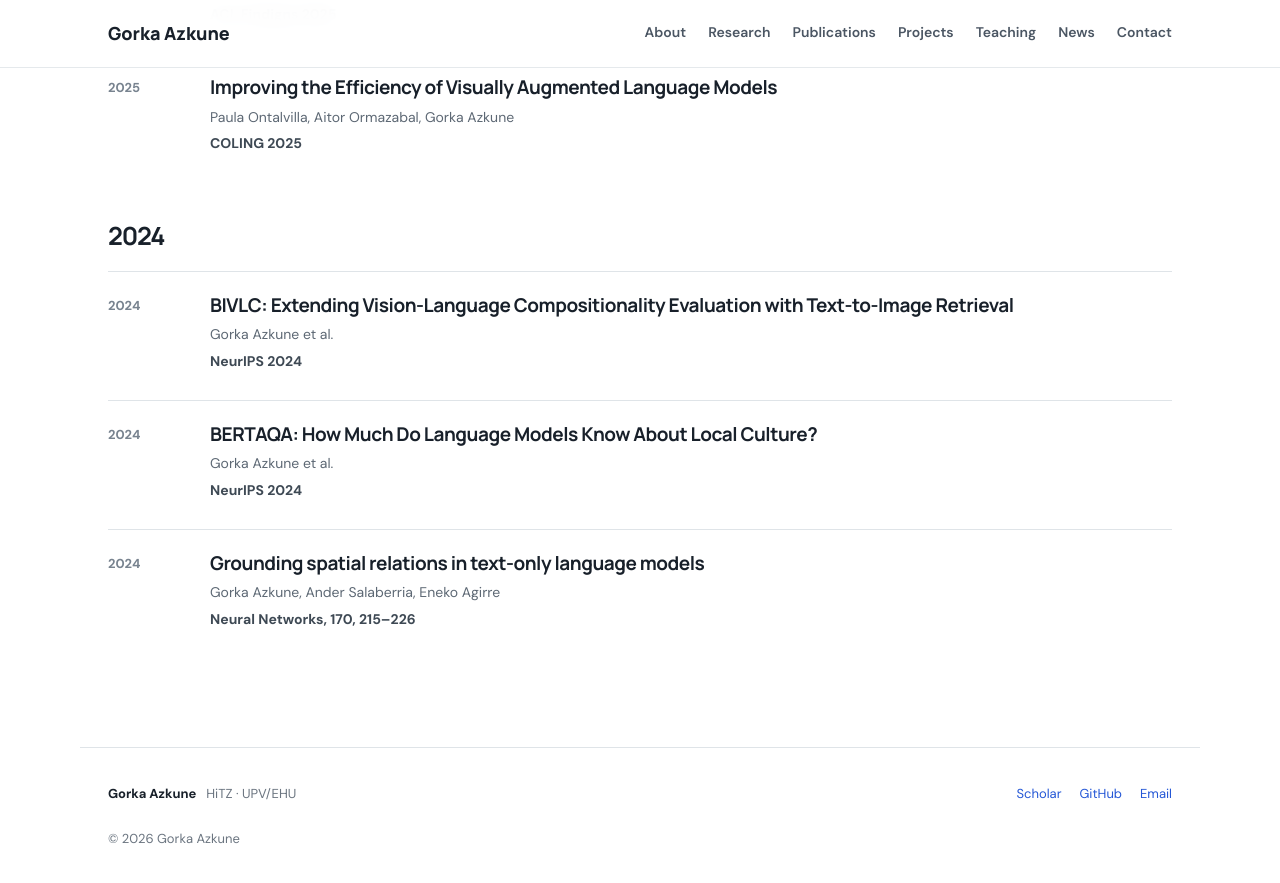
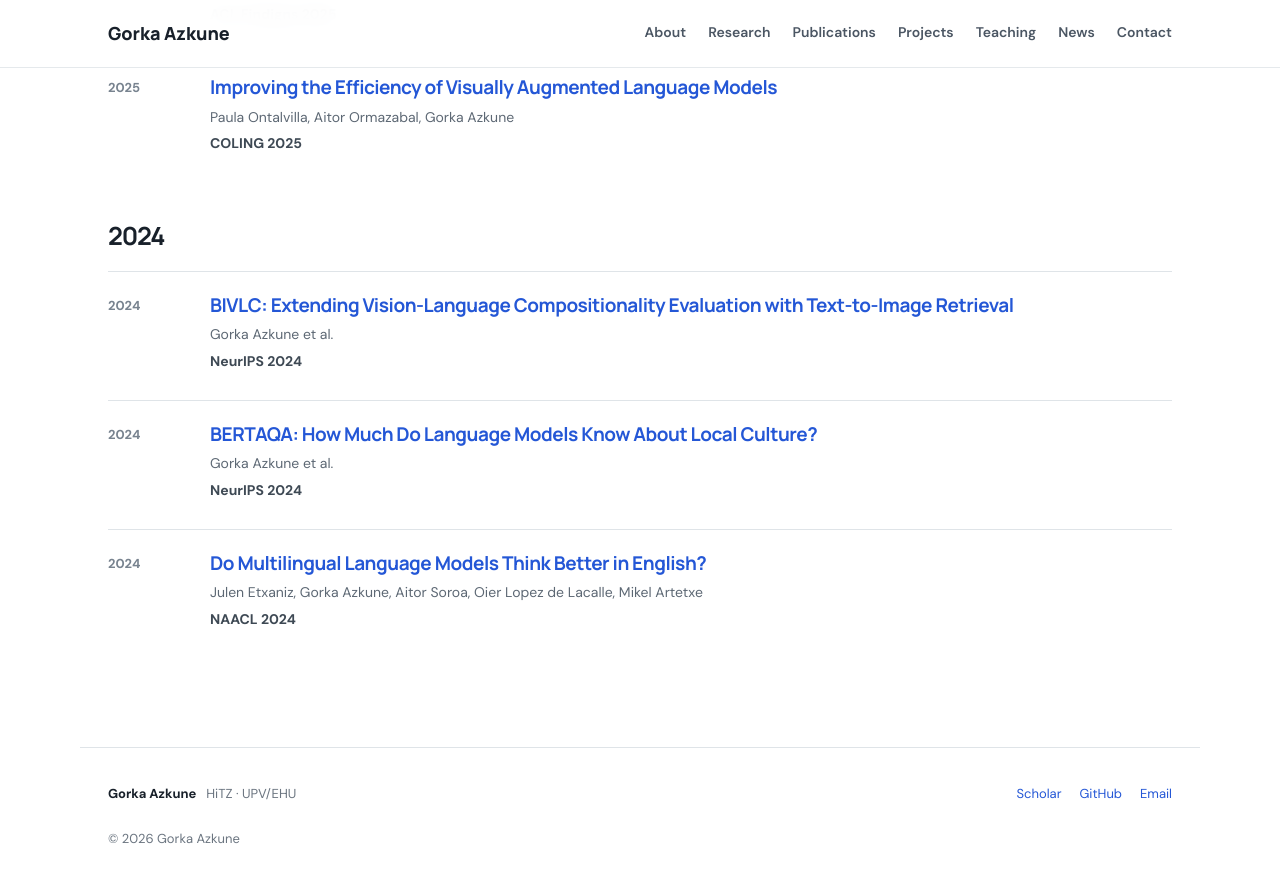
Before and after one commit to gazkune/gazkune.github.io, a Jekyll site: the page built from publications.md, in a window 1280 px wide and 900 px high, scrolled down 1200 px. Shown: the top 883 px of the window. Built offline with Jekyll 4.4.1, drawn with Linux system fonts in a browser that asks for light colours.

Commit message:
some publications updated

```diff
--- a/_data/publications.yml
+++ b/_data/publications.yml
@@ -1,8 +1,8 @@
 - {year: 2026, title: "Multimodal Large Language Models for Low-Resource Languages: A Case Study for Basque", authors: "Lukas Arana, Julen Etxaniz, Ander Salaberria, Gorka Azkune", venue: "LREC 2026", url: "https://arxiv.org/abs/2511.09396"}
 - {year: 2026, title: "Multimodal LLMs Do Not Compose Skills Optimally Across Modalities", authors: "Paula Ontalvilla, Aitor Ormazabal, Gorka Azkune", venue: "LREC 2026", url: "https://aclanthology.org/anthology-files/anthology-files/pdf/lrec/2026.lrec-1.767.pdf"}
-- {year: 2025, title: "Vision-Language Models Struggle to Align Entities across Modalities", authors: "Iñigo Alonso, Gorka Azkune, Ander Salaberria, Jeremy Barnes, Oier Lopez de Lacalle", venue: "ACL Findings 2025"}
-- {year: 2025, title: "EnerGIZAr: Leveraging GIZA++ for Effective Tokenizer Initialization", authors: "Pranaydeep Singh, Eneko Agirre, Gorka Azkune, Orphee De Clercq, Els Lefever", venue: "ACL Findigns 2025"}
-- {year: 2025, title: "Improving the Efficiency of Visually Augmented Language Models", authors: "Paula Ontalvilla, Aitor Ormazabal, Gorka Azkune", venue: "COLING 2025"}
-- {year: 2024, title: "BIVLC: Extending Vision-Language Compositionality Evaluation with Text-to-Image Retrieval", authors: "Gorka Azkune et al.", venue: "NeurIPS 2024"}
-- {year: 2024, title: "BERTAQA: How Much Do Language Models Know About Local Culture?", authors: "Gorka Azkune et al.", venue: "NeurIPS 2024"}
-- {year: 2024, title: "Grounding spatial relations in text-only language models", authors: "Gorka Azkune, Ander Salaberria, Eneko Agirre", venue: "Neural Networks, 170, 215–226"}
+- {year: 2025, title: "Vision-Language Models Struggle to Align Entities across Modalities", authors: "Iñigo Alonso, Gorka Azkune, Ander Salaberria, Jeremy Barnes, Oier Lopez de Lacalle", venue: "ACL Findings 2025", url: "https://aclanthology.org/2025.findings-acl.965.pdf"}
+- {year: 2025, title: "EnerGIZAr: Leveraging GIZA++ for Effective Tokenizer Initialization", authors: "Pranaydeep Singh, Eneko Agirre, Gorka Azkune, Orphee De Clercq, Els Lefever", venue: "ACL Findigns 2025", url: "https://aclanthology.org/2025.findings-acl.109.pdf"}
+- {year: 2025, title: "Improving the Efficiency of Visually Augmented Language Models", authors: "Paula Ontalvilla, Aitor Ormazabal, Gorka Azkune", venue: "COLING 2025", url: "https://aclanthology.org/2025.coling-main.343.pdf"}
+- {year: 2024, title: "BIVLC: Extending Vision-Language Compositionality Evaluation with Text-to-Image Retrieval", authors: "Gorka Azkune et al.", venue: "NeurIPS 2024", url: "https://proceedings.neurips.cc/paper_files/paper/2024/file/b8b93c48f5bfa385d071342089d70422-Paper-Datasets_and_Benchmarks_Track.pdf"}
+- {year: 2024, title: "BERTAQA: How Much Do Language Models Know About Local Culture?", authors: "Gorka Azkune et al.", venue: "NeurIPS 2024", url: "https://proceedings.neurips.cc/paper_files/paper/2024/file/3bb42f6bb1b1ab6809afd6c90865b087-Paper-Datasets_and_Benchmarks_Track.pdf"}
+- {year: 2024, title: "Do Multilingual Language Models Think Better in English?", authors: "Julen Etxaniz, Gorka Azkune, Aitor Soroa, Oier Lopez de Lacalle, Mikel Artetxe", venue: "NAACL 2024", url: "https://aclanthology.org/2024.naacl-short.46.pdf"}
```
